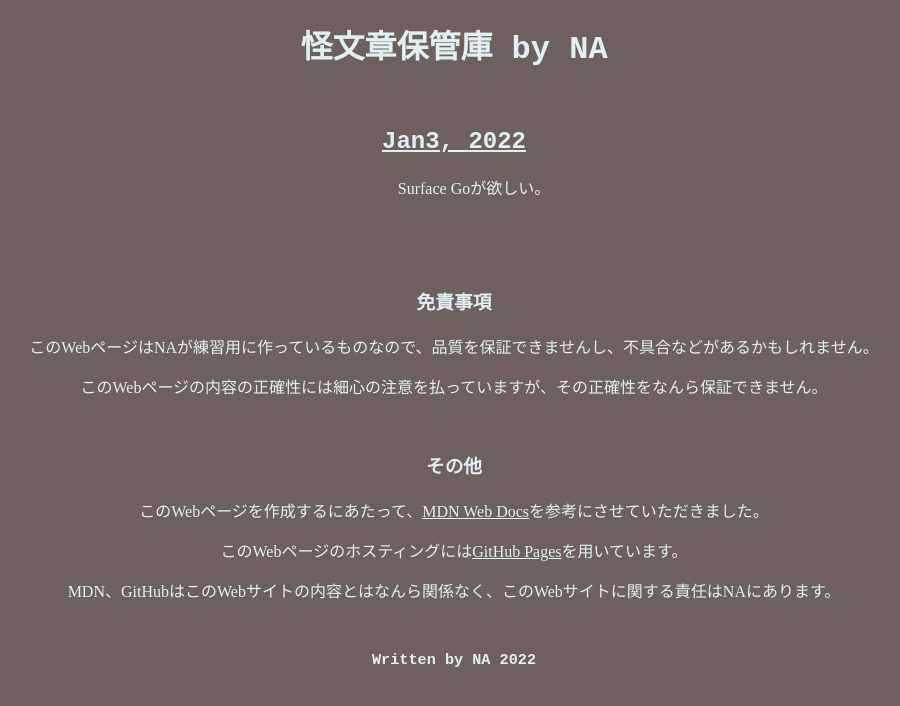
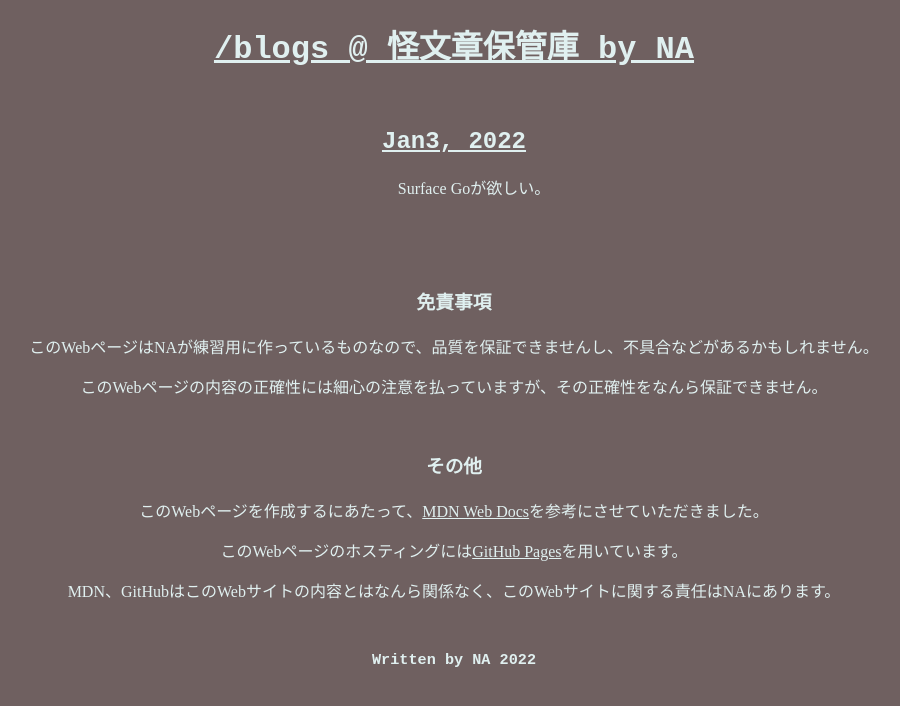
Before and after one commit to nekoTLD/blogs, a plain HTML site: page docs/blogs/index.html in a window 1280 px wide. Shown: the whole page, without its empty margins (186-1086 px from the left). Drawn offline with Linux system fonts and the light colour scheme.

Commit message:
Update index.html

```diff
--- a/docs/blogs/index.html
+++ b/docs/blogs/index.html
@@ -8,7 +8,7 @@
 </head>
 
 <body style="text-align: center; font-family: monospace, sans-serif; color: #E0F0F0; background-color: #6F6060;">
-    <h1>怪文章保管庫 by NA</h1>
+    <h1><a href="https://nekotld.github.io/blogs/">/blogs @ 怪文章保管庫 by NA</h1>
     <br>
     <dl>
         <dt>
```
